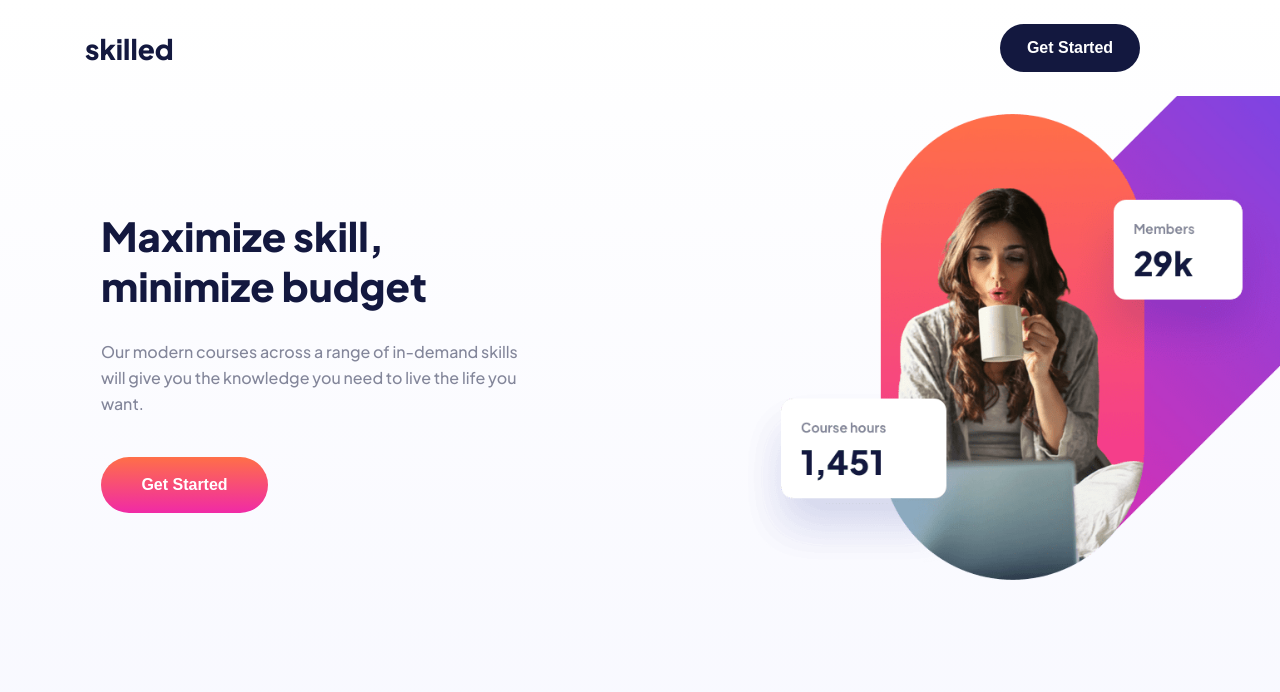
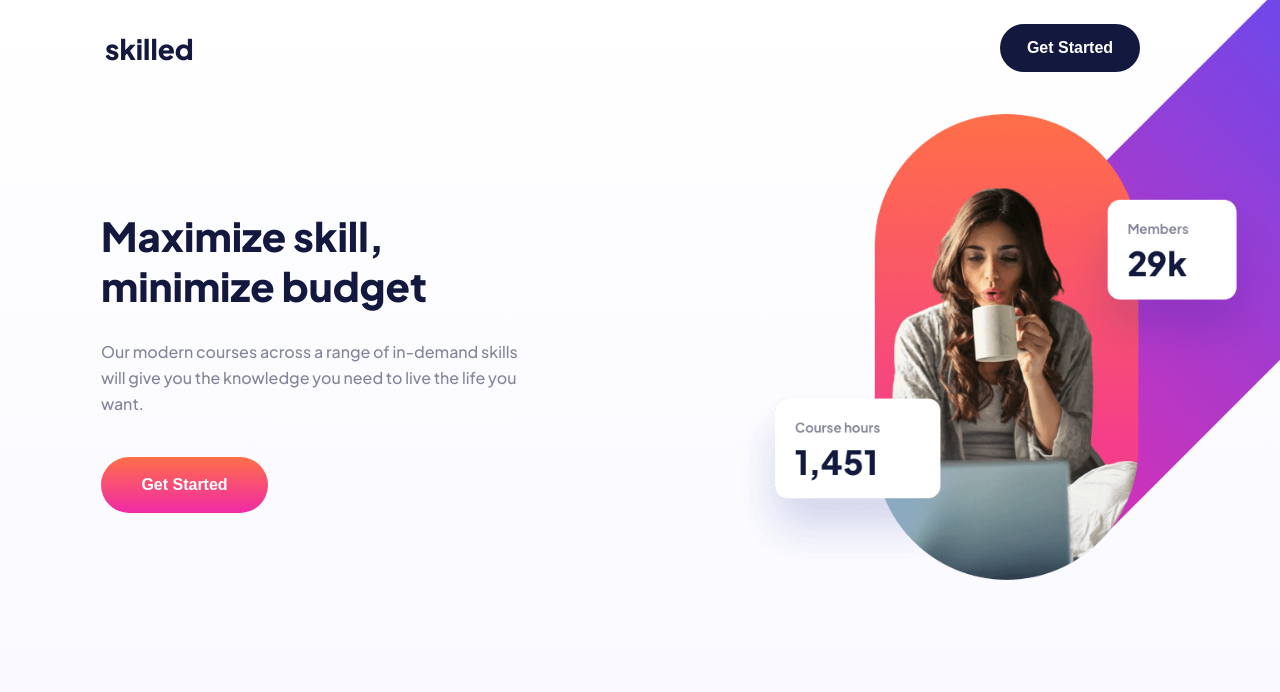
Before and after one commit to nikamerebashvili95/skilled-elearning-landing-page, a plain HTML site: page index.html in a window 1280 px wide. Shown: the top 692 px of the page. Drawn offline with Linux system fonts and the light colour scheme.

Commit message:
Update style.css

```diff
--- a/style.css
+++ b/style.css
@@ -12,6 +12,7 @@ body{
     align-items: center;
     justify-content: space-between;
     margin: 16px;
+    min-width: 343px;
 }
 .header-title{
     font-style: normal;
@@ -181,10 +182,27 @@ body{
 }
 /* MEDIA */
 @media (min-width: 689px){
+    .main-container{
+        display: flex;
+        flex-direction: column;
+        justify-content: center;
+        align-items: center;
+        overflow-x: hidden;
+    }
+    .header{
+        width: 100%;
+    }
+    .header-title{
+        margin-left: 20px;
+    }
     .section-intro{
         position: relative;
-        overflow: hidden;
+        overflow: visible;
     }
+    .header-btn{
+        margin-right: 55px;
+    }
+
     .intro-content{
         width: 398px;
         height: 284px;
@@ -196,9 +214,10 @@ body{
         height: 640px;
         margin-top: 0;
         position: absolute;
-        left: calc(50% - 10px);
+        left: calc(53% - 15px);
         bottom: 10px;
-        top: -20%;
+        top: -80%;
+        z-index: -1;
     }
    .course-cards{
     display: grid;
@@ -219,8 +238,11 @@ body{
    .footer-content{
     padding: 36px 39px;
    }
+
+    .footer{
+    width: 100%;
+   }
 }
-
 
 @media (min-width: 1110px){
     .header{
@@ -251,20 +273,23 @@ body{
         min-width: 870px;
         height: 938px;
         top: -50%;
-        z-index: -1;
     }
 }
-@media (min-width: 1200px){
-
-    .intro-img {
-        left: calc(50% + 96px);
 
 
-      }
+@media (min-width: 1200px){
+    .intro-img {
+        left: calc(50% + 90px);
+    }
       .header-btn{
         margin-right: 55px;
       }
       .footer-content{
         padding: 32px 165px;
       }
+    }
+@media (min-width: 1800px){
+    .intro-img {
+        left: calc(55% + 90px);
+    }
 }
```
